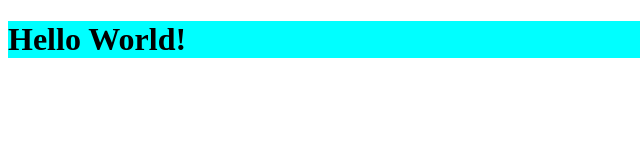
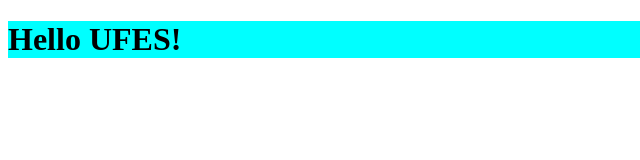
Before and after one commit to matheus-teste/apresentacao, a plain HTML site: page index.html in a window 1280 px wide. Shown: the full height of the page, 0-640 px from the left. Drawn offline with Linux system fonts and the light colour scheme.

Commit message:
Altera texto

```diff
--- a/index.html
+++ b/index.html
@@ -8,6 +8,6 @@
     <link rel="stylesheet" href="style.css">
 </head>
 <body>
-    <h1>Hello World!</h1>
+    <h1>Hello UFES!</h1>
 </body>
 </html>
```
